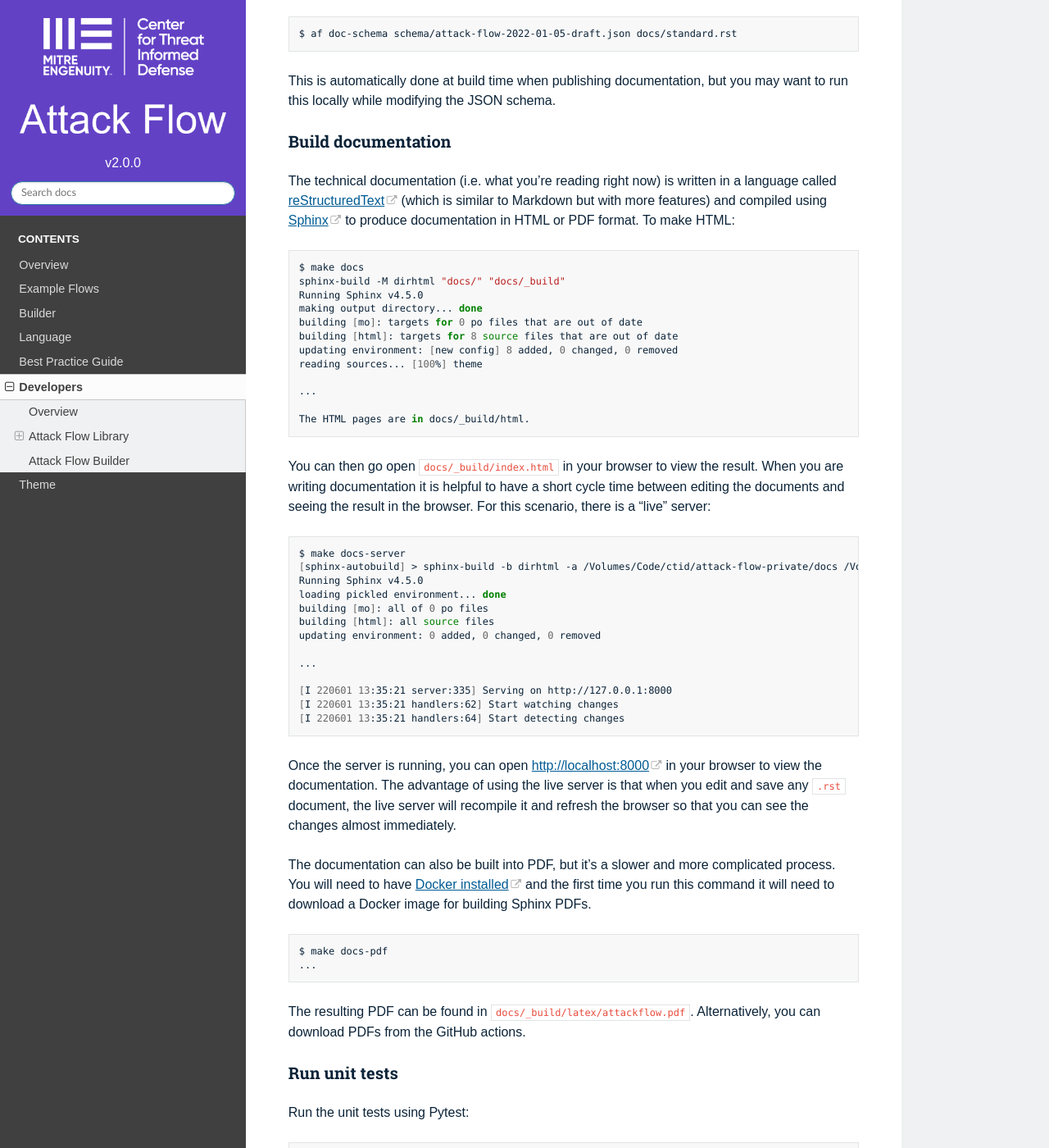
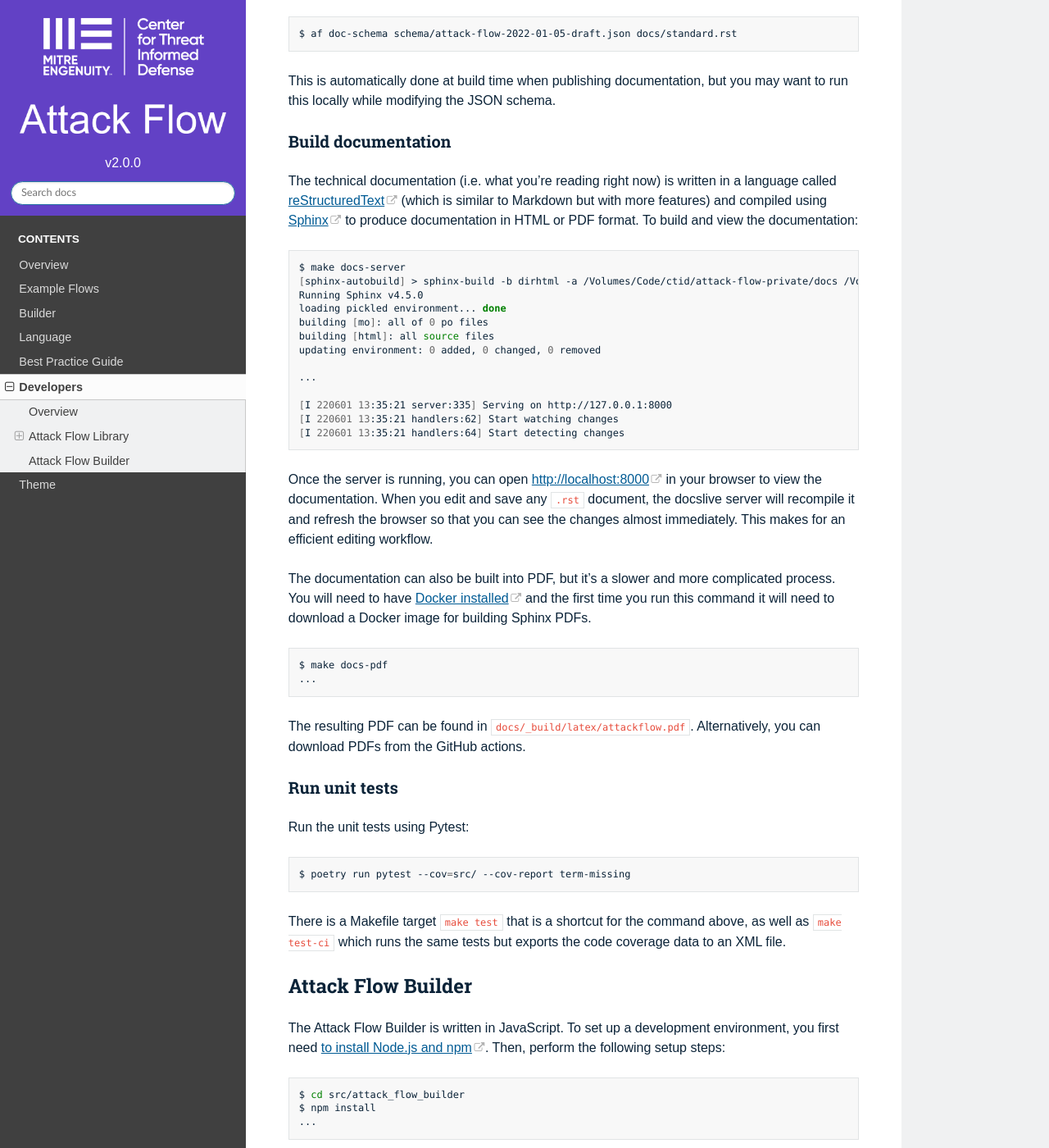
Before and after one commit to center-for-threat-informed-defense/attack-flow, a Sphinx documentation site: the page built from docs/developers.rst, in a window 1280 px wide and 1400 px high, scrolled down 3112 px. Shown: the whole window at 82% size. Built offline with Sphinx 7.4.7 and the Read the Docs theme 2.0.0, drawn with Linux system fonts in a browser that asks for light colours.

```diff
--- a/docs/developers.rst
+++ b/docs/developers.rst
@@ -138,28 +138,8 @@
 language called `reStructuredText
 <https://www.sphinx-doc.org/en/master/usage/restructuredtext/basics.html>`__ (which is
 similar to Markdown but with more features) and compiled using `Sphinx
-<https://www.sphinx-doc.org/>`__ to produce documentation in HTML or PDF format. To
-make HTML:
-
-.. code:: bash
-
-    $ make docs
-    sphinx-build -M dirhtml "docs/" "docs/_build"
-    Running Sphinx v4.5.0
-    making output directory... done
-    building [mo]: targets for 0 po files that are out of date
-    building [html]: targets for 8 source files that are out of date
-    updating environment: [new config] 8 added, 0 changed, 0 removed
-    reading sources... [100%] theme
-
-    ...
-
-    The HTML pages are in docs/_build/html.
-
-You can then go open ``docs/_build/index.html`` in your browser to view the result. When
-you are writing documentation it is helpful to have a short cycle time between editing
-the documents and seeing the result in the browser. For this scenario, there is a "live"
-server:
+<https://www.sphinx-doc.org/>`__ to produce documentation in HTML or PDF format. To build
+and view the documentation:
 
 .. code:: bash
 
@@ -178,9 +158,9 @@
     [I 220601 13:35:21 handlers:64] Start detecting changes
 
 Once the server is running, you can open http://localhost:8000 in your browser to view
-the documentation. The advantage of using the live server is that when you edit and save
-any ``.rst`` document, the live server will recompile it and refresh the browser so that
-you can see the changes almost immediately.
+the documentation. When you edit and save any ``.rst`` document, the docslive server
+will recompile it and refresh the browser so that you can see the changes almost
+immediately. This makes for an efficient editing workflow.
 
 The documentation can also be built into PDF, but it's a slower and more complicated
 process. You will need to have `Docker installed
```
Also changed, not shown: 1 other file.
